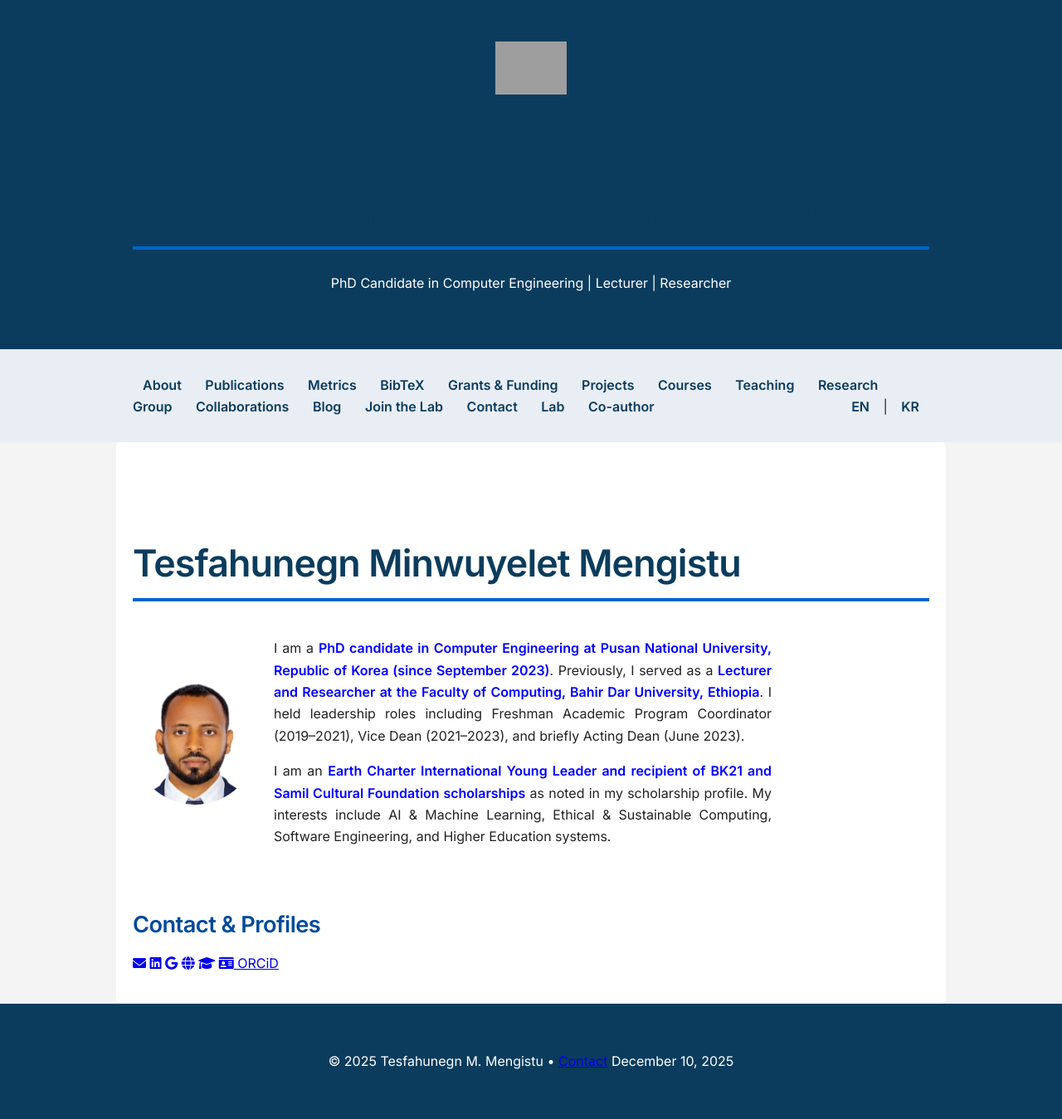
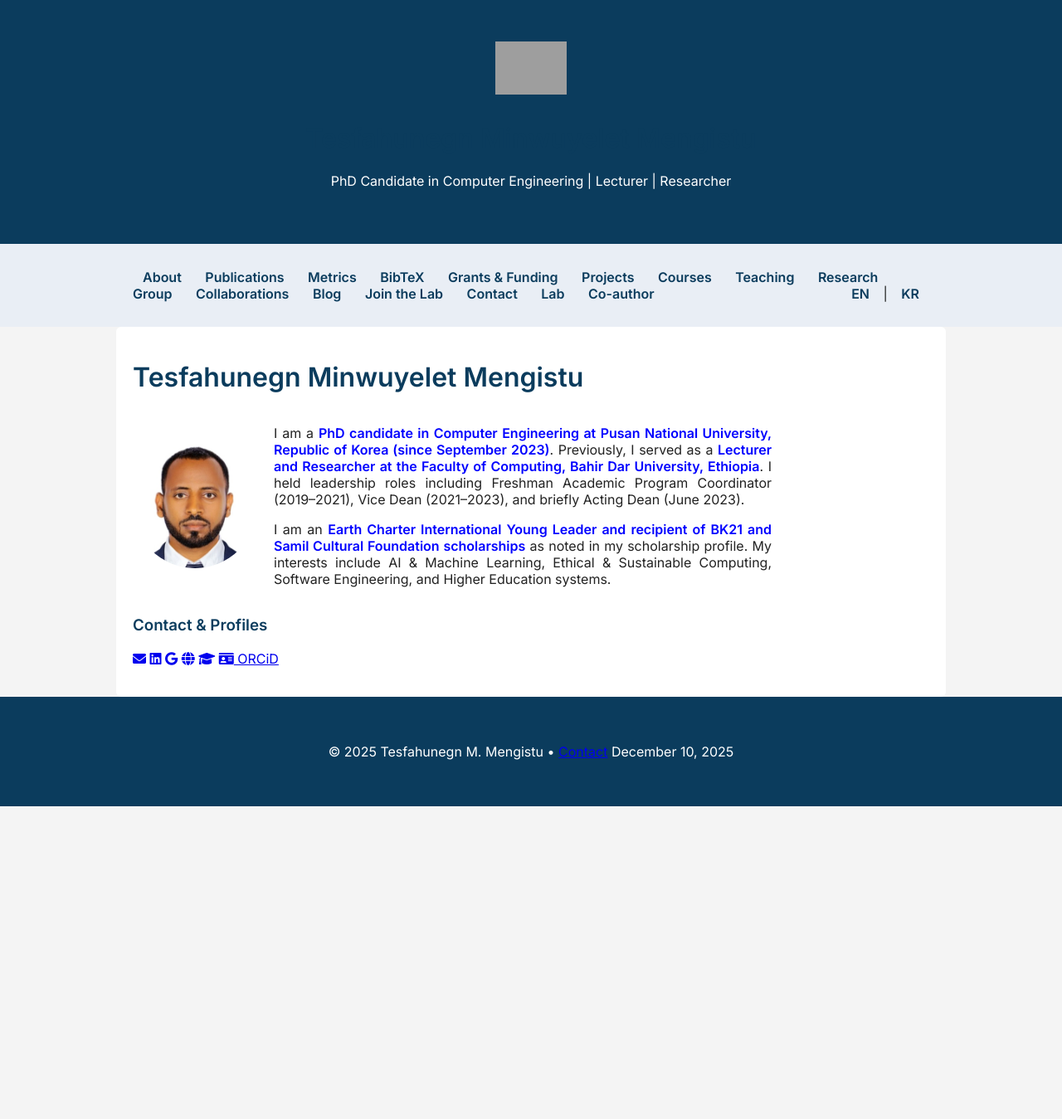
Before and after one commit to Tesfahunegn369/tesfahunegn369.github.io, a Jekyll site: the page built from index.md, in a window 1280 px wide. Shown: the whole page at 83% size. Built offline with Jekyll 4.4.1, drawn with Linux system fonts in a browser that asks for light colours; after the commit the page ends 972 px from its top, so only the background shows below that; grey boxes are pictures that could not be loaded.

Commit message:
Update layout

```diff
--- a/_layouts/default.html
+++ b/_layouts/default.html
@@ -15,7 +15,7 @@
   <!-- Font Awesome CSS -->
   <link rel="stylesheet" href="https://cdnjs.cloudflare.com/ajax/libs/font-awesome/6.0.0-beta3/css/all.min.css">
 
-  <link rel="stylesheet" href="{{ '/assets/css/allinone.css' | relative_url }}">
+  <!--link rel="stylesheet" href="{{ '/assets/css/allinone.css' | relative_url }}" -->
 
   <!-- Google Analytics GA4 -->
   <script async src="https://www.googletagmanager.com/gtag/js?id=G-QQQBB1D23W"></script>
```
